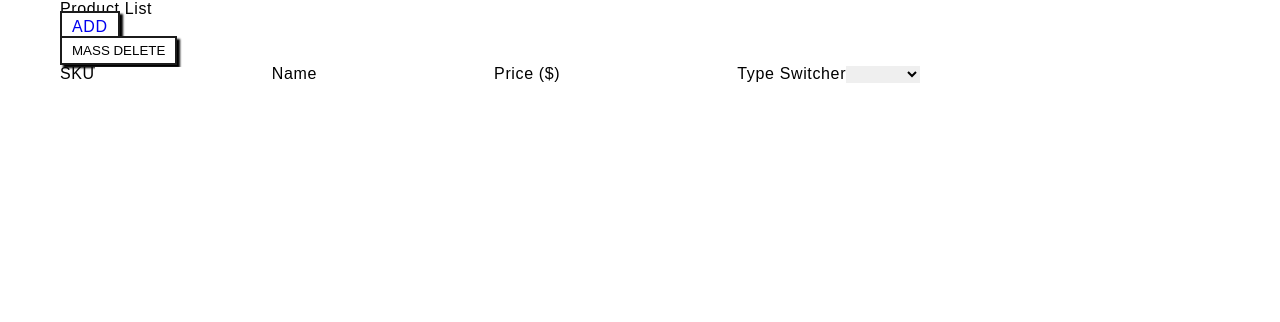
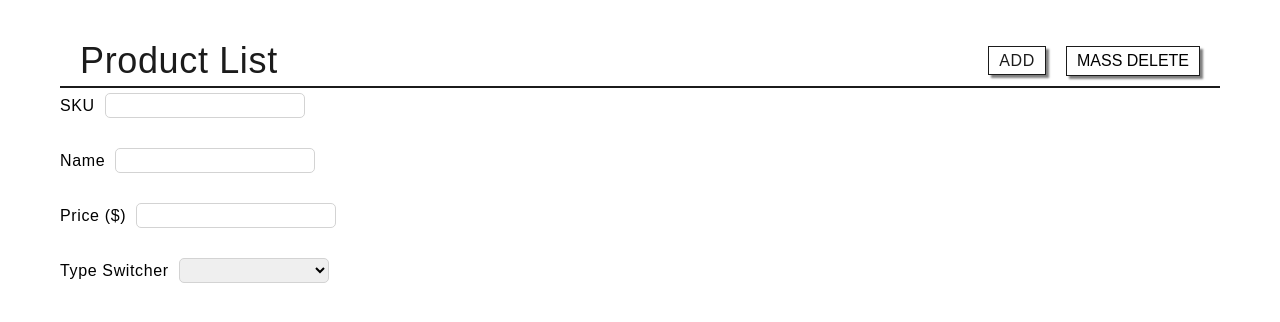
Before and after one commit to MaksVibe/Test-Scandi, a React (Create React App) app: page /addproduct in a window 1280 px wide. Shown: the top 322 px of the page. Built offline with nearby package versions, Linux system fonts and the light colour scheme.

Commit message:
summ markup + buttons

```diff
--- a/package.json
+++ b/package.json
@@ -11,6 +11,7 @@
     "react-dom": "^17.0.2",
     "react-router-dom": "^6.2.1",
     "react-scripts": "4.0.3",
+    "sass": "^1.45.0",
     "web-vitals": "^2.1.2"
   },
   "scripts": {
--- a/src/App.css
+++ b/src/App.css
@@ -15,8 +15,28 @@ body {
 
 .btn {
   padding: 5px 10px;
-  border: 2px solid rgb(27, 27, 27);
+  border: 1px solid rgb(27, 27, 27);
   text-transform: uppercase;
   background-color: white;
-  box-shadow: 3px 3px 2px 0px rgba(0, 0, 0, 1);
+  box-shadow: 3px 3px 2px 0px rgba(0, 0, 0, 0.5);
 }
+
+input {
+  width: 100%;
+  max-width: 200px;
+  height: 25px;
+  margin: 5px 10px;
+  text-indent: 5px;
+  font-size: 14px;
+  border-radius: 5px;
+  border: solid 1px #d3d3d3;
+  -webkit-transition: 0.3s; /* Safari */
+  transition: 0.3s;
+}
+input[type="text"]:hover {
+  box-shadow: 0 0 5pt 0.5pt #d3d3d3;
+}
+input[type="text"]:focus {
+  box-shadow: 0 0 5pt 2pt #d3d3d3;
+  outline-width: 0px;
+}
--- a/src/App.js
+++ b/src/App.js
@@ -2,13 +2,14 @@ import "./App.css";
 import CardForm from "./components/CardForm/CardForm";
 import ProdList from "./components/ProdList/ProdList";
 import React, { useState } from "react";
+import { get, save } from "./services/localStorage";
 import { Route, Routes } from "react-router-dom";
 import ListBtns from "./components/ListBtns/ListBtns";
 import ProdBtns from "./components/ProdBtns/ProdBtns";
 
 const App = () => {
   const [isAdd, setIsAdd] = useState(false);
-  const [product, setProduct] = useState({});
+  const [products, setProducts] = useState({});
 
   const handleOpen = () => {
     setIsAdd(true);
@@ -23,8 +24,8 @@ const App = () => {
       {!isAdd && <ListBtns handleOpen={handleOpen} />}
       {isAdd && <ProdBtns handleClose={handleClose} />}
       <Routes>
-        <Route path="/" exact element={<ProdList product={product} />} />
-        <Route path="/addproduct" exact element={<CardForm />} />
+        <Route path="/" exact element={<ProdList products={products} />} />
+        <Route path="/addproduct" element={<CardForm />} />
       </Routes>
     </div>
   );
--- a/src/components/CardForm/CardForm.jsx
+++ b/src/components/CardForm/CardForm.jsx
@@ -1,26 +1,44 @@
 import { useState } from "react";
 import { Link } from "react-router-dom";
 import ProdBtns from "../ProdBtns/ProdBtns";
+import s from "./CardForm.module.css";
 
 const CardForm = () => {
   const [dvd, setDvd] = useState(null);
   const [book, setBook] = useState(null);
   const [furniture, setFurniture] = useState(null);
+  console.log(`dvd`, dvd);
+  console.log(`book`, book);
+  console.log(`furniture`, furniture);
 
-  const handleDvd = (e) => {
-    console.log(e.target);
-    setDvd("dvd");
-    console.log("dvd", dvd);
-  };
-  const handleBook = () => {
-    console.log("book", book);
-  };
-  const handleFurniture = () => {
-    console.log("furniture", furniture);
+  const handleChange = (e) => {
+    switch (e.target.value.toLowerCase()) {
+      case "dvd":
+        setDvd("dvd");
+        setBook(null);
+        setFurniture(null);
+        break;
+      case "book":
+        setDvd(null);
+        setBook("book");
+        setFurniture(null);
+        break;
+      case "furniture":
+        setDvd(null);
+        setBook(null);
+        setFurniture("furniture");
+        break;
+
+      default:
+        setDvd(null);
+        setBook(null);
+        setFurniture(null);
+        break;
+    }
   };
 
   return (
-    <form>
+    <form className={s.CardForm}>
       <lable>
         SKU
         <input type="text"></input>
@@ -33,19 +51,49 @@ const CardForm = () => {
         Price ($)
         <input type="text"></input>
       </lable>
-      <label htmlFor="types">Type Switcher</label>
-      <select name="types" id="cars">
-        <option value=""></option>
-        <option value="dvd" onClick={handleDvd}>
-          DVD
-        </option>
-        <option value="book" onClick={handleBook}>
-          Book
-        </option>
-        <option value="furniture" onClick={handleFurniture}>
-          Furniture
-        </option>
-      </select>
+      <div>
+        <label htmlFor="types">
+          Type Switcher
+          <select
+            name="types"
+            className={s.FormSwitcher}
+            onChange={handleChange}
+          >
+            <option value=""></option>
+            <option value="dvd">DVD</option>
+            <option value="book">Book</option>
+            <option value="furniture">Furniture</option>
+          </select>
+        </label>
+      </div>
+      {dvd && (
+        <lable>
+          Size (MB)
+          <input type="text"></input>
+        </lable>
+      )}
+      {book && (
+        <>
+          <lable>
+            Hight (CM)
+            <input type="text"></input>
+          </lable>
+          <lable>
+            Width (CM)
+            <input type="text"></input>
+          </lable>
+          <lable>
+            Length (CM)
+            <input type="text"></input>
+          </lable>
+        </>
+      )}
+      {furniture && (
+        <lable>
+          Weight (KG)
+          <input type="text"></input>
+        </lable>
+      )}
     </form>
   );
 };
--- /dev/null
+++ b/src/components/CardForm/CardForm.module.css
@@ -0,0 +1,25 @@
+.CardForm {
+  display: flex;
+  gap: 20px;
+  flex-direction: column;
+}
+
+.FormSwitcher {
+  width: 100%;
+  max-width: 150px;
+  height: 25px;
+  margin: 5px 10px;
+  text-indent: 5px;
+  font-size: 14px;
+  border-radius: 5px;
+  border: solid 1px #d3d3d3;
+  -webkit-transition: 0.3s; /* Safari */
+  transition: 0.3s;
+}
+.FormSwitcher:hover {
+  box-shadow: 0 0 5pt 0.5pt #d3d3d3;
+}
+.FormSwitcher:focus {
+  box-shadow: 0 0 5pt 2pt #d3d3d3;
+  outline-width: 0px;
+}
--- a/src/components/Header/Header.jsx
+++ b/src/components/Header/Header.jsx
@@ -1,8 +1,11 @@
+import "./Header.scss";
 const Header = ({ title, children }) => {
   return (
-    <header>
-      <h1>{title}</h1>
-      {children}
+    <header className="header">
+      <div className="container header__container">
+        <h1 className="header__name">{title}</h1>
+        {children}
+      </div>
     </header>
   );
 };
--- /dev/null
+++ b/src/components/Header/Header.scss
@@ -0,0 +1,30 @@
+.header {
+  padding-top: 40px;
+  padding-bottom: 4px;
+  color: rgb(27, 27, 27);
+  border-bottom: 2px solid rgb(27, 27, 27);
+
+  &__container {
+    display: flex;
+    align-items: center;
+  }
+
+  &__btns {
+    font-size: 16px;
+    font-weight: 300;
+    display: flex;
+    align-items: center;
+    margin-left: auto;
+    gap: 20px;
+  }
+
+  &__name {
+    font-size: 36px;
+    font-weight: 300;
+  }
+}
+
+.deleteBtn {
+  font-size: 16px;
+  font-weight: 300;
+}
--- a/src/components/ListBtns/ListBtns.jsx
+++ b/src/components/ListBtns/ListBtns.jsx
@@ -11,7 +11,7 @@ const ListBtns = ({ handleOpen }) => {
           </Link>
         </li>
         <li>
-          <button type="button" className="btn" id="delete-product-btn">
+          <button type="button" className="btn deleteBtn">
             mass delete
           </button>
         </li>
--- a/src/components/ProdBtns/ProdBtns.jsx
+++ b/src/components/ProdBtns/ProdBtns.jsx
@@ -6,9 +6,9 @@ const ProdBtns = ({ handleClose }) => {
     <Header title="Add Product">
       <ul className="header__btns">
         <li>
-          <button type="button" className="btn">
+          <Link to="/" exact className="btn">
             save
-          </button>
+          </Link>
         </li>
         <li>
           <Link to="/" exact className="btn" onClick={handleClose}>
--- a/src/components/ProdList/ProdList.jsx
+++ b/src/components/ProdList/ProdList.jsx
@@ -1,4 +1,4 @@
-const ProdList = () => {
+const ProdList = ({ products }) => {
   return <ul></ul>;
 };
 
--- /dev/null
+++ b/src/components/services/localStorage.js
@@ -0,0 +1,17 @@
+const save = (key, value) => {
+  try {
+    localStorage.setItem(key, JSON.stringify(value));
+  } catch (error) {
+    return null;
+  }
+};
+
+const get = (key) => {
+  try {
+    return JSON.parse(localStorage.getItem(key));
+  } catch (error) {
+    return null;
+  }
+};
+
+export { get, save };
--- a/src/index.css
+++ b/src/index.css
@@ -63,6 +63,7 @@ button::-moz-focus-inner {
 a,
 a:visited,
 a:hover {
+  color: rgb(27, 27, 27);
   text-decoration: none;
 }
 ul,
@@ -74,7 +75,7 @@ img {
   width: 100%;
   height: auto;
 }
-h1,
+
 h2,
 h3,
 h4,
```
Also changed, not shown: 1 other file (tests, documents, lock files or other folders).
